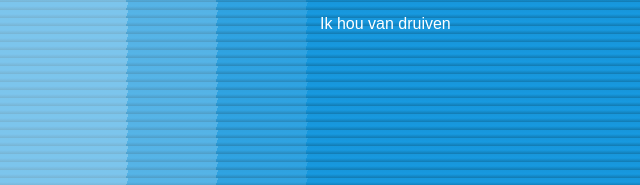
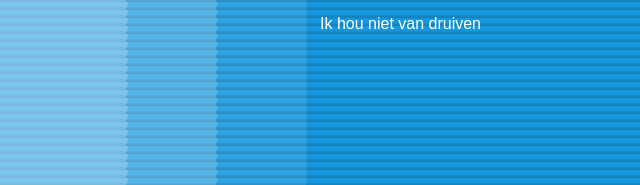
Before and after one commit to Kobeaer/website-test, a plain HTML site: page index.html in a window 1280 px wide. Shown: the part 518-703 px from the top of the page, 0-640 px from the left. Drawn offline with Linux system fonts and the light colour scheme.

Commit message:
Update index.html

```diff
--- a/index.html
+++ b/index.html
@@ -10,7 +10,7 @@
             <h1>Welcome!</h1>
             <img alt="logo" src="./logoimage.png" width="200" height="200">
                 <p>
-                Ik hou van druiven
+                Ik hou niet van druiven
                 <p>
         </div>
     </body>
```
